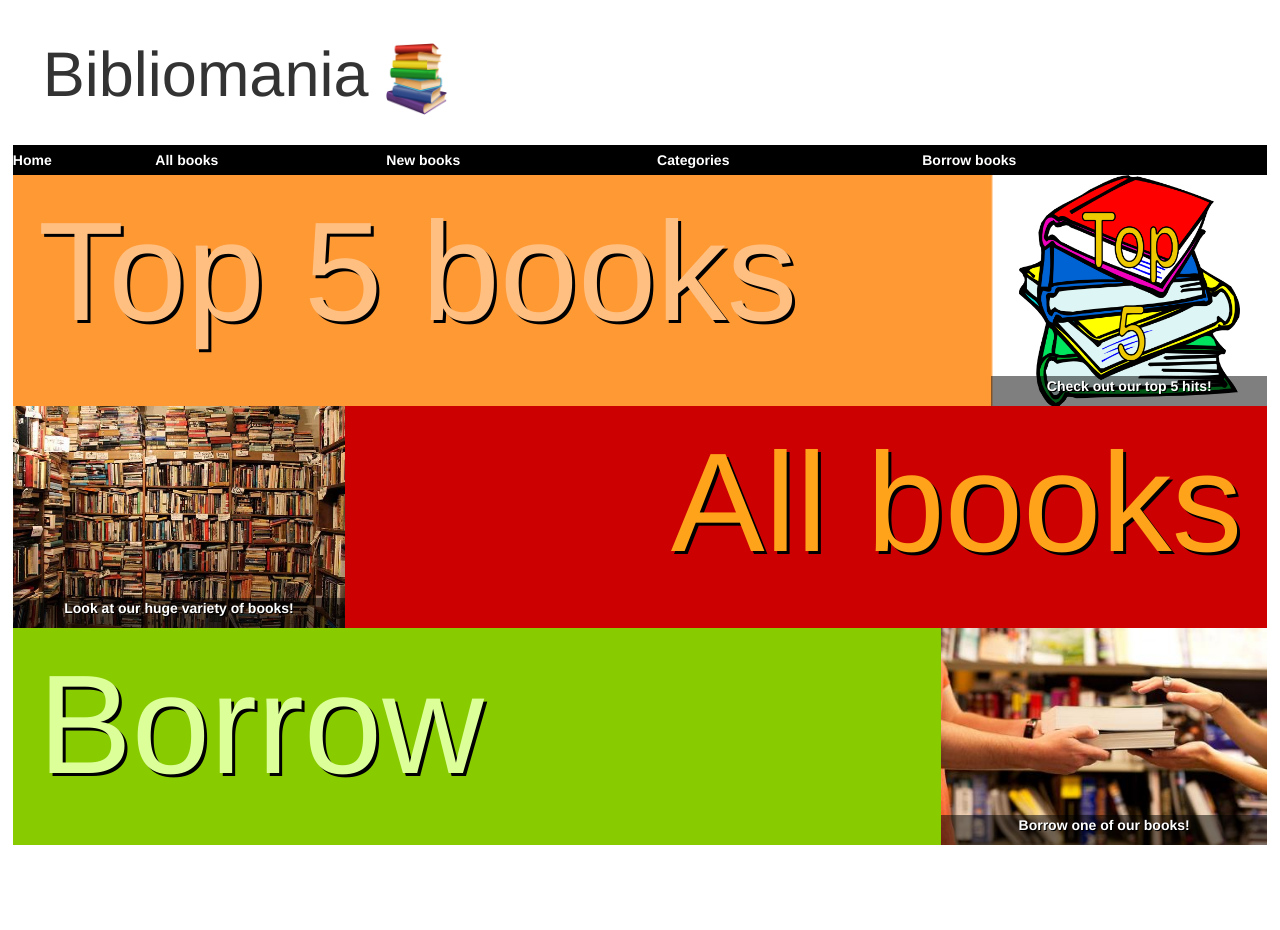
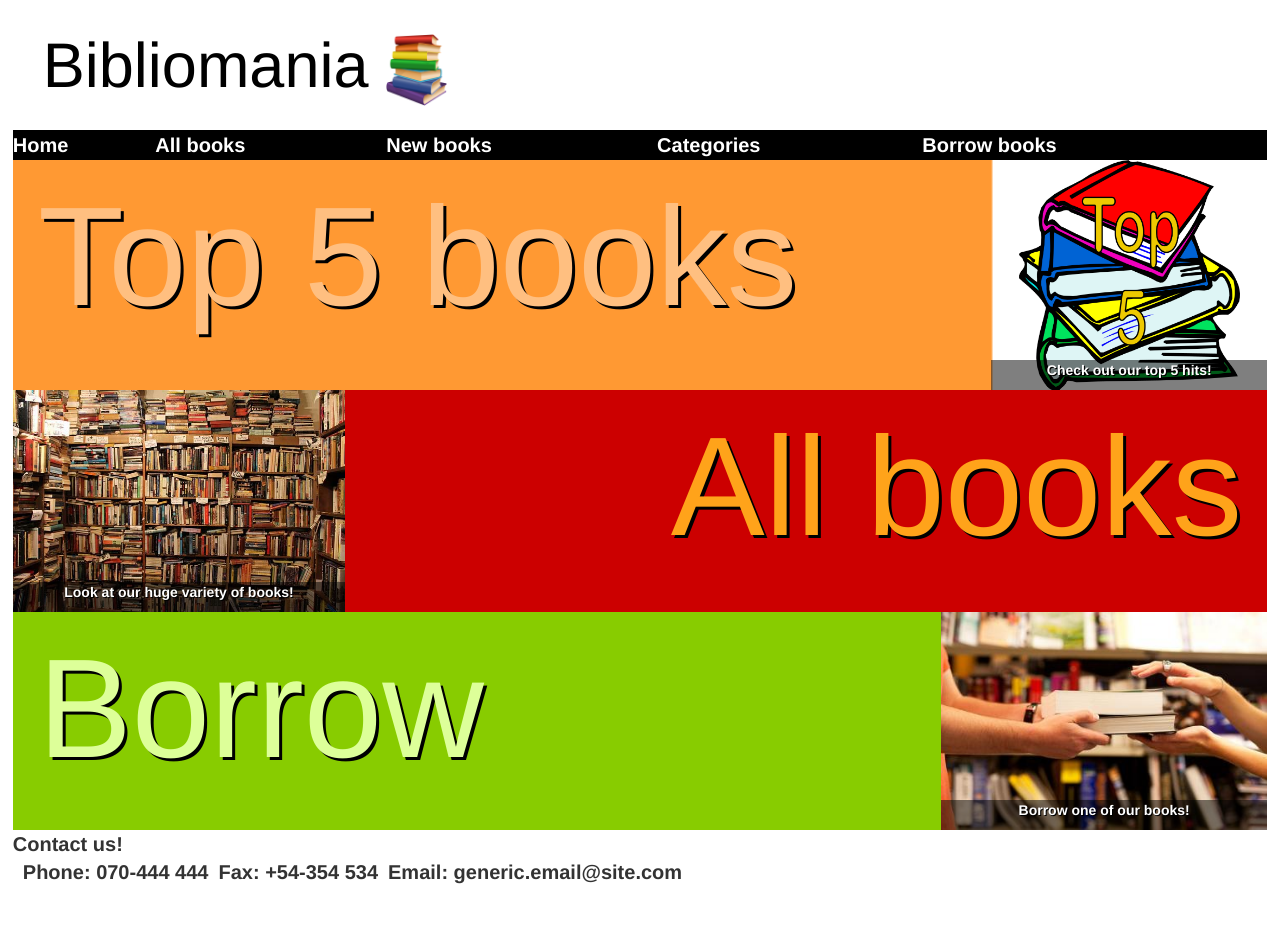
Before and after one commit to T42017/Projekt3-Team4, a PHP site: page / in a window 1280 px wide. Before the commit the page ends 845 px from the top, so only its background shows below. Run offline with PHP 8.4, Linux system fonts and the light colour scheme; lists and menus that the app fills with data are empty; some libraries are stand-ins or nearby versions.

Commit message:
Footer without decent CSS

```diff
--- /dev/null
+++ b/importfooter.php
@@ -0,0 +1,14 @@
+<footer class = "footer">
+	<table class = "foottable">
+		<tr>
+			<b>Contact us!</b>
+		</tr>
+		<tr class = "info">
+			<td class = "contactinfo"><b>Phone: 070-444 444</b></td>
+			<td class = "contactinfo"><b>Fax: +54-354 534</b></td>
+			<td class = "contactinfo"><b>Email: generic.email@site.com</b></td>
+		</tr>
+	</table>
+</footer>
+</body>
+</html>
--- a/importheader.php
+++ b/importheader.php
@@ -1,9 +1,22 @@
+<!DOCTYPE html>
+<html>
+<head>
+	<meta charset="utf-8">
+	<meta name="viewport" content="width=device-width, initial-scale=1">
+	<link rel="stylesheet" href="https://maxcdn.bootstrapcdn.com/bootstrap/3.3.7/css/bootstrap.min.css">
+	<link rel="stylesheet" href="style.css">
+	<script src="https://ajax.googleapis.com/ajax/libs/jquery/3.2.1/jquery.min.js"></script>
+	<script src="https://maxcdn.bootstrapcdn.com/bootstrap/3.3.7/js/bootstrap.min.js"></script>
+
+	<title>Bibliomania</title>
+</head>
+<body>
 		<header>
 		<div class ="main-page-header">
-			<h1>
-				Bibliomania
+
+				<a class = "iconLink" href = "index.php">Bibliomania
 				<img class="img-header" src="books.png" alt="Mainpicture">
-			</h1>
+			                                                           </a>
 		</div>
 		<div class="navigationbar">
 			<table>
@@ -13,7 +26,6 @@
 					</a>
 				</th>
 				<th>
-
 					<a class = "allbooks" href = "allbooks.php">All books</a>
 				</th>
 				<th>
@@ -31,6 +43,7 @@
 					Borrow books
 					</a>
 				</th>
+
 			</table>
 		</div>
 		</header>
--- a/index.php
+++ b/index.php
@@ -1,19 +1,5 @@
-<!DOCTYPE html>
-<html>
-<head>
-	<meta charset="utf-8">
-	<meta name="viewport" content="width=device-width, initial-scale=1">
-	<link rel="stylesheet" href="https://maxcdn.bootstrapcdn.com/bootstrap/3.3.7/css/bootstrap.min.css">
-	<link rel="stylesheet" href="style.css">
-	<script src="https://ajax.googleapis.com/ajax/libs/jquery/3.2.1/jquery.min.js"></script>
-	<script src="https://maxcdn.bootstrapcdn.com/bootstrap/3.3.7/js/bootstrap.min.js"></script>
-
-	<title>Bibliomania</title>
-</head>
-<body>
+	<?php include 'importheader.php' //Imports doctype, head, header and start of body. ?>
 	<div class="hole-page">
-			<?php include 'importheader.php' ?>
-
 	    <div class="col-1">
 	    	<h1 class="h1top5">Top 5 books</h1>
 	    	<div class="imgcontainertop5">
@@ -44,5 +30,4 @@
 		  	</div>
 		</div>
 	</div>
-</body>
-</html>
+	<?php include 'importfooter.php' //imports footer, end of body and ends HTML ?>
--- a/style.css
+++ b/style.css
@@ -5,8 +5,17 @@
 	text-align: left;
 	font-size: 63px;
 }
+.iconLink {
+	color: black;
+	text-decoration: none;
 
-.hole-page {
+}
+.iconLink:hover {
+	color: black;
+	text-decoration: none;
+
+}
+body {
 	width: 98%;
 	margin-left: 1%;
 }
@@ -149,20 +158,19 @@ p.desc {
 .navigationbar a{
 	color: #FFFFFF;
 }
-
-table {
+.navigationbar table{
 	background-color: #000000;
 	width: 100%;
 	color: #FFFFFF;
 	height: 30px;
+	font-size: 20px;
 }
-
-th.homepage {
-	text-align: center;
-	width: 20%;
+.footer{
+	width: 100%;
+	height: 100px;
+	background-color: white;
+	font-size: 20px;
 }
-
-th.allbooks {
-	width: 16.66666666%;
-	text-align: center;
+.foottable td{
+	padding-left: 10px;
 }
```
Also changed, not shown: allbooks.php (+3 -15 lines), borrowbooks.php (+3 -16 lines), categories.php (+3 -15 lines), newbooks.php (+3 -15 lines), 1 other file.
